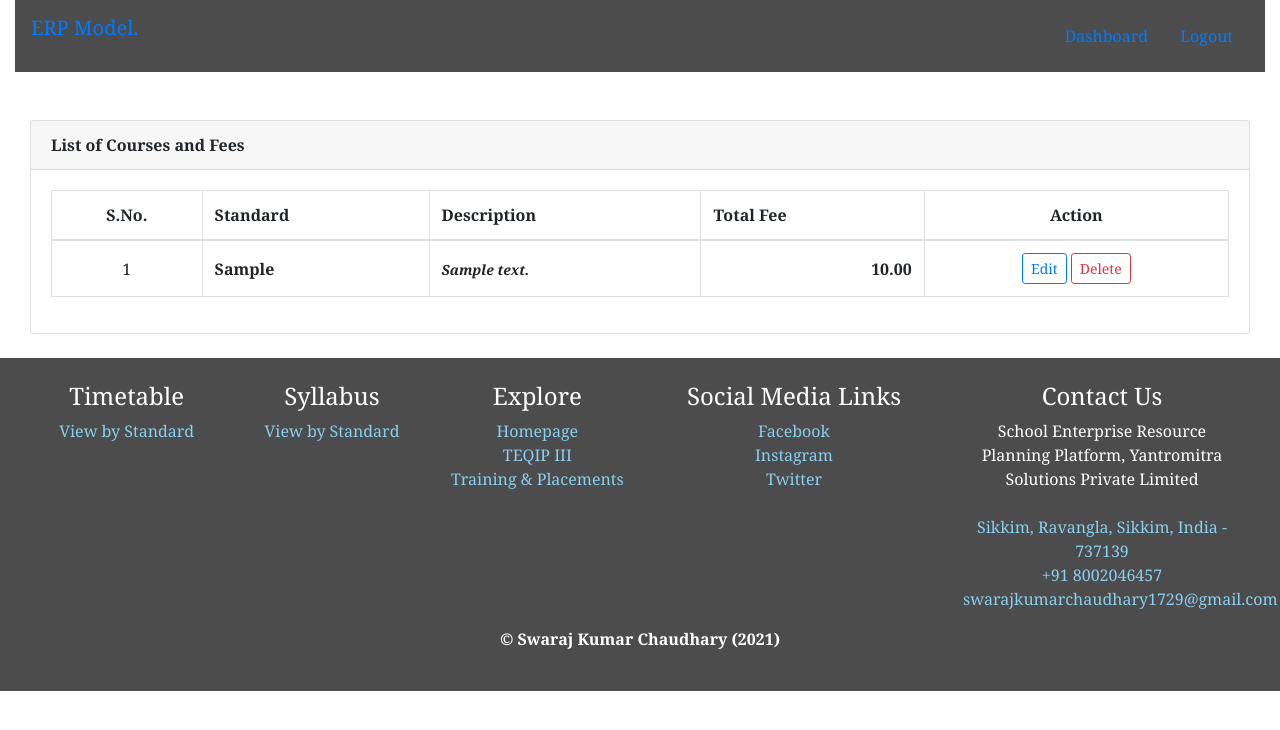
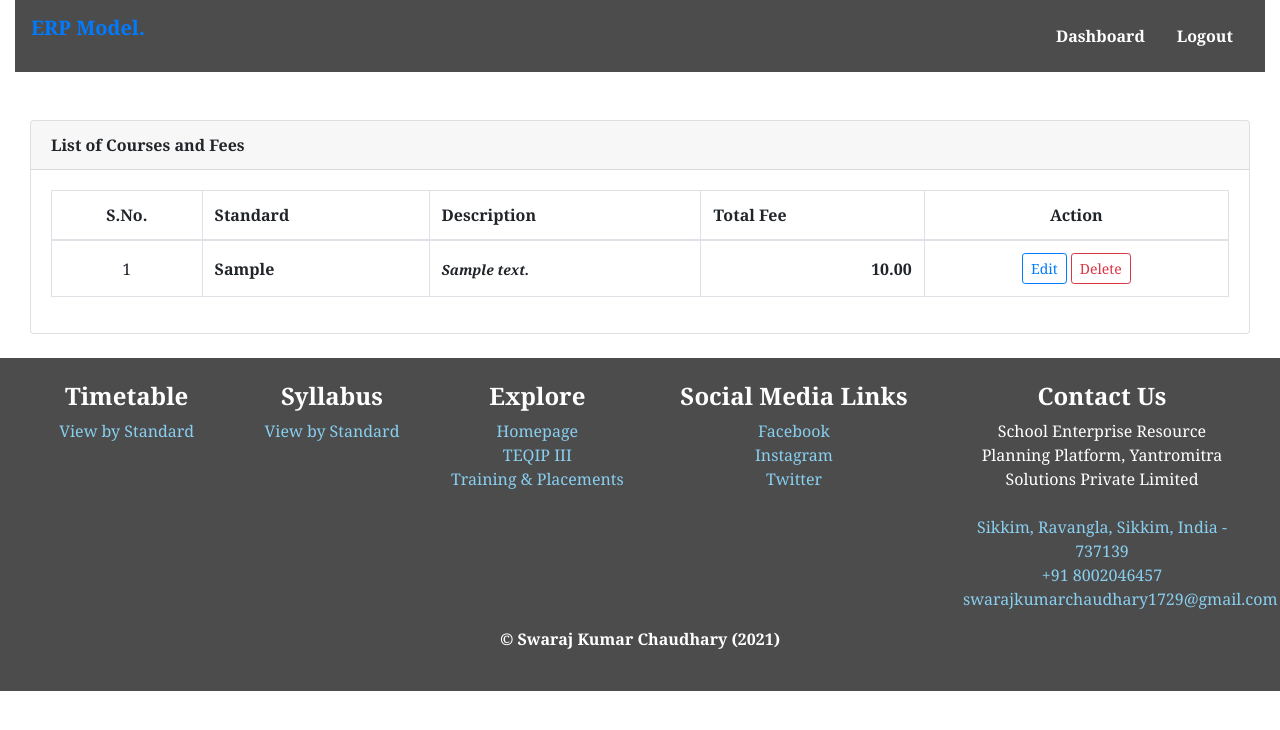
Before and after one commit to vaishnaviipn/School, a PHP site: page /accountant/courses.php in a window 1280 px wide. Shown: the top 730 px of the page. Run offline with PHP 8.4, Linux system fonts and the light colour scheme; a user stored in the database is signed in; tables that the repository leaves empty hold one stand-in row (values such as "Sample post").

Commit message:
Update courses.php

```diff
--- a/accountant/courses.php
+++ b/accountant/courses.php
@@ -32,7 +32,7 @@
 	<body>
 		<div class="container-fluid">
 		<nav class="navbar navbar-expand-md" style="background-color:rgba(0, 0, 0, 0.7);color:#fff;border-color: #080808">
-    <p class="text-primary"><a class="navbar-brand" href="../index.php">ERP Model.</a></p>
+    <p class="text-primary"><a class="navbar-brand" href="../index.php"><b>ERP Model.</b></a></p>
 
     <button class="navbar-toggler" type="button" data-toggle="collapse" data-target="#collapsibleNavbar">
         <i class="fa fa-bars text-primary" aria-hidden="true"></i>
@@ -61,10 +61,10 @@
             echo '
                 <ul class="navbar-nav text-center">
                     <li class="nav-item p-2">
-                        <a class="nav-link" href="./admin/admin.php">Dashboard</a>
+                        <a class="nav-link" href="./admin/admin.php"><b style="color:white">Dashboard</b></a>
                     </li>
                     <li class="nav-item p-2">
-                        <a class="nav-link text-primary" href="./logout.php">Logout</a>
+                        <a class="nav-link text-primary" href="./logout.php"><b style="color:white">Logout</b></a>
                     </li>
                 </ul>
             ';
@@ -74,10 +74,10 @@
             echo '
                 <ul class="navbar-nav text-center">
                     <li class="nav-item p-2">
-                        <a class="nav-link" href="./student/dashboard.php">Dashboard</a>
+                        <a class="nav-link" href="./student/dashboard.php"><b style="color:white">Dashboard</b></a>
                     </li>
                     <li class="nav-item p-2">
-                        <a class="nav-link" href="./logout.php">Logout</a>
+                        <a class="nav-link" href="./logout.php"><b style="color:white">Logout<b></a>
                     </li>
                 </ul>
             ';
@@ -87,16 +87,16 @@
             echo '
                 <ul class="navbar-nav text-center">
                     <li class="nav-item p-2">
-                        <a class="nav-link" href="./teacher/grade.php">Grade</a>
+                        <a class="nav-link" href="./teacher/grade.php"><b style="color:white">Grade</b></a>
                     </li>
                     <li class="nav-item p-2">
-                        <a class="nav-link" href="../teacher/attendance.php">Attendance</a>
+                        <a class="nav-link" href="../teacher/attendance.php"><b style="color:white">Attendance</b></a>
                     </li>
                     <li class="nav-item p-2">
-                        <a class="nav-link" href="../profile.php">Profile</a>
+                        <a class="nav-link" href="../profile.php"><b style="color:white">Profile</b></a>
                     </li>
                     <li class="nav-item p-2">
-                        <a class="nav-link" href="../logout.php">Logout</a>
+                        <a class="nav-link" href="../logout.php"><b style="color:white">Logout</b></a>
                     </li>
                 </ul>
             ';
@@ -106,13 +106,13 @@
             echo '
                 <ul class="navbar-nav text-center">
                     <li class="nav-item p-2">
-                        <a class="nav-link" href="./accountant/index.php">Dashboard</a>
+                        <a class="nav-link" href="./accountant/index.php"><b style="color:white">Dashboard</b></a>
                     </li>
                     <li class="nav-item p-2">
-                        <a class="nav-link" href="./accountant/index.php">Fees, Payments & Receipts</a>
+                        <a class="nav-link" href="./accountant/index.php"><b style="color:white">Fees, Payments & Receipts</b></a>
                     </li>
                     <li class="nav-item p-2">
-                        <a class="nav-link text-primary" href="./logout.php">Logout</a>
+                        <a class="nav-link text-primary" href="./logout.php"><b style="color:white">Logout</b></a>
                     </li>
                 </ul>
             ';
@@ -188,19 +188,19 @@
         <div class="row">
             <div class="col-md-2 row-col">
                 <ul type="none">
-                    <h4 style="color:white">Timetable</h4>
+                    <h4 style="color:white"><b>Timetable</b></h4>
                     <li><a href="./timetable.php" style="color:#89CFF0">View by Standard</a></li>
                 </ul>
             </div>
             <div class="col-md-2 row-col">
                 <ul type="none">
-                    <h4 style="color:white">Syllabus</h4>
+                    <h4 style="color:white"><b>Syllabus</b></h4>
                     <li><a href="./syllabus.php" style="color:#89CFF0">View by Standard</a></li>
                 </ul>
             </div>
             <div class="col-md-2 row-col">
                 <ul type="none">
-                    <h4 style="color:white">Explore</h4>
+                    <h4 style="color:white"><b>Explore</b></h4>
                     <li><a href="../index.php" style="color:#89CFF0">Homepage</a></li>
                     <li><a href="#!" style="color:#89CFF0">TEQIP III</a></li>
                     <li><a href="#!" style="color:#89CFF0">Training & Placements</a></li>
@@ -208,7 +208,7 @@
             </div>
             <div class="col-md-3 row-col">
                 <ul type="none">
-                    <h4 style="color:white">Social Media Links</h4>
+                    <h4 style="color:white"><b>Social Media Links</b></h4>
                     <li><a href="https://www.facebook.com/swaraj4715" style="color:#89CFF0">Facebook</a></li>
                     <li><a href="https://www.facebook.com/swaraj4715" style="color:#89CFF0">Instagram</a></li>
                     <li><a href="https://twitter.com/swaraj1729" style="color:#89CFF0">Twitter</a></li>
@@ -216,7 +216,7 @@
             </div>
             <div class="col-md-3 row-col">
                 <ul type="none">
-                    <h4 style="color:white">Contact Us</h4>
+                    <h4 style="color:white"><b>Contact Us</b></h4>
                     <li style="color:white"><span>School Enterprise Resource Planning Platform, Yantromitra Solutions Private Limited</span></li><br>
                     <li><a href="https://goo.gl/maps/y3ZwTV9u2sweudjA6" target="_blank" style="color:#89CFF0"><span>Sikkim, Ravangla, Sikkim, India - 737139</span></a></li>
                     <li><a href="tel:+91 8002046457" style="color:#89CFF0"><span>+91 8002046457</span></a></li>
```
